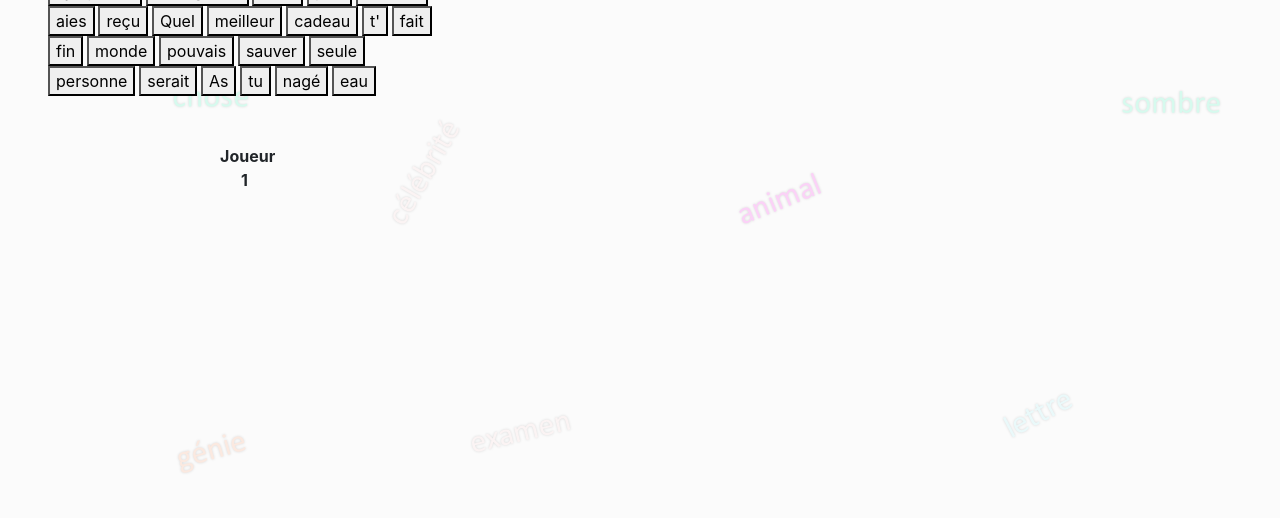
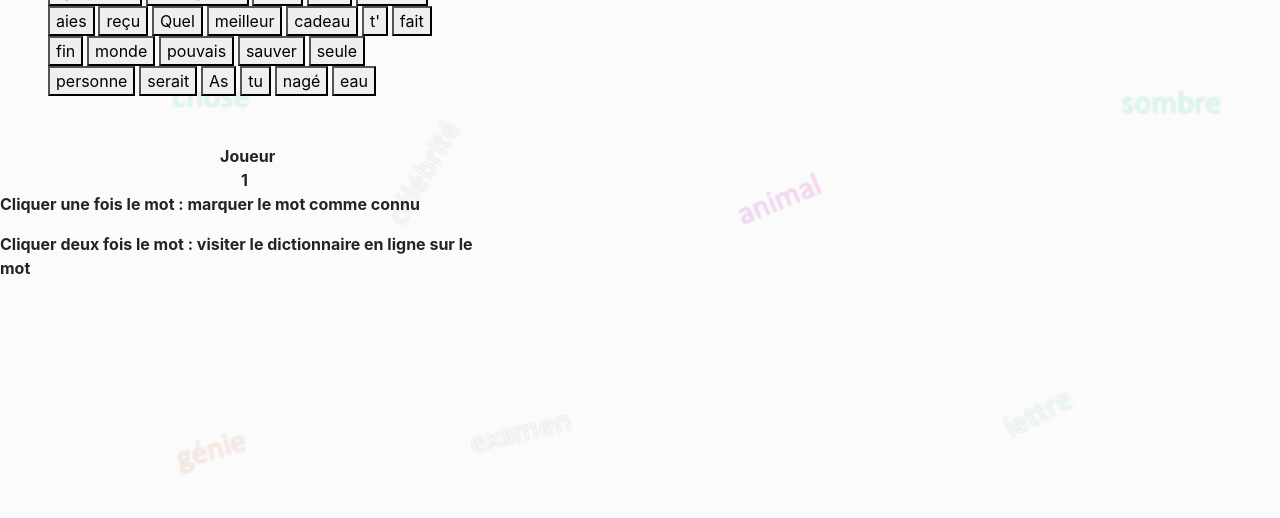
Before and after one commit to Yuhe-TANG/ALAO-AoV, a Django app: page /jeu/ in a window 1280 px wide. Shown: the part 282-800 px from the top of the page. Run offline with Django 4.2, Linux system fonts and the light colour scheme; parts of the project's set-up code (start-up, migrations or seed data) failed here and were passed over; some libraries are stand-ins or nearby versions; some web fonts are replaced.

Commit message:
dictionnaire ajouté

```diff
--- a/static/main.css
+++ b/static/main.css
@@ -79,6 +79,7 @@ h1 {
 #gameContent button:hover {
     background-color:rgba(0,160,196,0.5);
     cursor: pointer;
+
 }
 
 .choisi {
--- a/static/scripts/game.js
+++ b/static/scripts/game.js
@@ -1,6 +1,12 @@
 function strReplaceAll(search = ' ', replacement = '_', string){
     if(!string) return;
     return string.replace(new RegExp(search,'g'), replacement);
+}
+var lang = document.getElementById('playerX');
+if (lang.innerText == "Player 1") {
+    mode_lang = "en";
+} else {
+    mode_lang = "fr";
 }
 
 async function get_words() {
@@ -24,7 +30,12 @@ async function get_words() {
     for (i in List) {
         mot = List[i]
         if (mot != "-") {
-            mot = "<button onclick='choose_words(event)' value = '" + mot + "'>" + mot + "</button> ";
+            if (mode_lang == "fr") {
+                href = "https://www.larousse.fr/dictionnaires/francais/" + mot;
+            } else {
+                href = "https://dictionary.cambridge.org/dictionary/english/" + mot;
+            }
+            mot = "<button onclick='choose_words(event)' value = '" + mot + "' ondblclick = 'visite_dic_en_ligne(event)' href = '"+ href +"' >" + mot + "</button> ";
             word_list += mot
         }
     }
@@ -54,6 +65,10 @@ function choose_words(e) {
 dict = {};
 word_color = []
 word_color_span = {}
+
+function visite_dic_en_ligne(e) {
+    window.open(e.target.getAttribute("href"));
+}
 
 async function finir(e) {
     //console.log("finir")
--- a/templates/game.html
+++ b/templates/game.html
@@ -7,7 +7,7 @@
     <meta charset="UTF-8">
     <title>{{ the_title }}</title>
     <link rel="stylesheet" type="text/css" media="all" href="{% static 'bootstrap.css' %}?ver=13011552" />
-    <link rel="stylesheet" type="text/css" media="all" href="{% static 'main.css' %}?ver=13012017" />
+    <link rel="stylesheet" type="text/css" media="all" href="{% static 'main.css' %}?ver=14011705" />
     <script src="http://code.jquery.com/jquery-2.1.1.min.js"></script>
 </head>
 
@@ -19,6 +19,8 @@
         <div class="bas" id="playerX">
             {% trans 'Joueur' %} <span id = "span_playerX">1</span>
         </div>
+        <p>{% trans 'Cliquer une fois le mot : marquer le mot comme connu' %} </p>
+        <p>{% trans 'Cliquer deux fois le mot : visiter le dictionnaire en ligne sur le mot' %} </p>
         <div class="bas" id="divEnsuite" style="display: none">
             <button id="ensuite" onclick="next_sentence(event)">{% trans 'la prochaine phrase' %}</button>
         </div>
@@ -41,5 +43,5 @@
 </html>
 
 {% block javascript %}
-<script type="text/javascript" src="{% static 'scripts/game.js' %}?ver=14011602"></script>
+<script type="text/javascript" src="{% static 'scripts/game.js' %}?ver=14011708"></script>
 {% endblock %}
--- a/templates/home.html
+++ b/templates/home.html
@@ -8,7 +8,7 @@
     <meta charset="UTF-8">
     <title>{{ the_title }}</title>
     <link rel="stylesheet" type="text/css" media="all" href="{% static 'bootstrap.css' %}?ver=10011555" />
-    <link rel="stylesheet" type="text/css" media="all" href="{% static 'main.css' %}?ver=13011532" />
+    <link rel="stylesheet" type="text/css" media="all" href="{% static 'main.css' %}?ver=14011647" />
     <script src="http://code.jquery.com/jquery-2.1.1.min.js"></script>
 </head>
 
@@ -63,5 +63,5 @@
 </html>
 <!--- <script src="http://code.jquery.com/jquery-2.1.1.min.js"></script> --->
 {% block javascript %}
-<script src="{% static 'scripts/home.js' %}?ver=13011618"></script>
+<script src="{% static 'scripts/home.js' %}?ver=14011647"></script>
 {% endblock %}
```
Also changed, not shown: Readme.md, locale/en/LC_MESSAGES/django.po, 1 other file.
